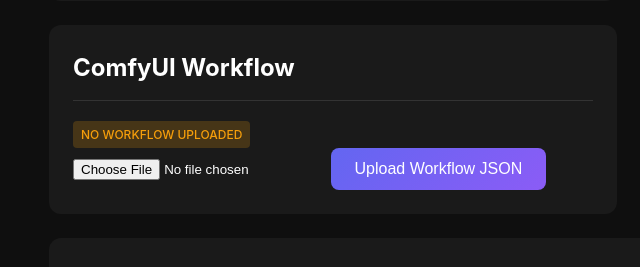
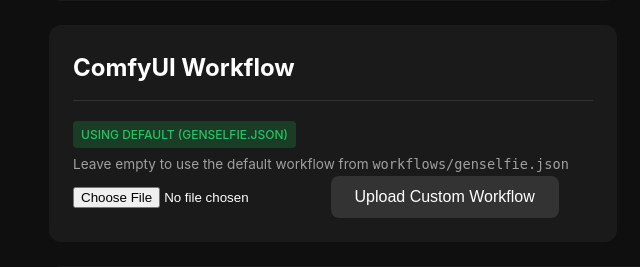
Before and after one commit to ValyrianTech/genselfie, a FastAPI app: template templates/admin.html in a window 1280 px wide. Shown: the part 1024-1291 px from the top of the page, without its empty margins (11-651 px from the left). Run offline with FastAPI, Linux system fonts and the light colour scheme; the template is opened without the code that fills it, so the values that code supplies are empty.

Commit message:
Update admin panel to show default workflow status

```diff
--- a/templates/admin.html
+++ b/templates/admin.html
@@ -184,15 +184,17 @@
 
             <p>
                 {% if settings.workflow_json %}
-                    <span class="badge badge-success">Workflow configured</span>
+                    <span class="badge badge-success">Custom workflow uploaded</span>
                 {% else %}
-                    <span class="badge badge-warning">No workflow uploaded</span>
+                    <span class="badge badge-success">Using default (genselfie.json)</span>
                 {% endif %}
             </p>
 
+            <p class="help-text">Leave empty to use the default workflow from <code>workflows/genselfie.json</code></p>
+
             <form method="POST" action="/admin/upload-workflow" enctype="multipart/form-data">
                 <input type="file" name="file" accept=".json" required>
-                <button type="submit" class="btn btn-primary">Upload Workflow JSON</button>
+                <button type="submit" class="btn btn-secondary">Upload Custom Workflow</button>
             </form>
         </section>
 
```
